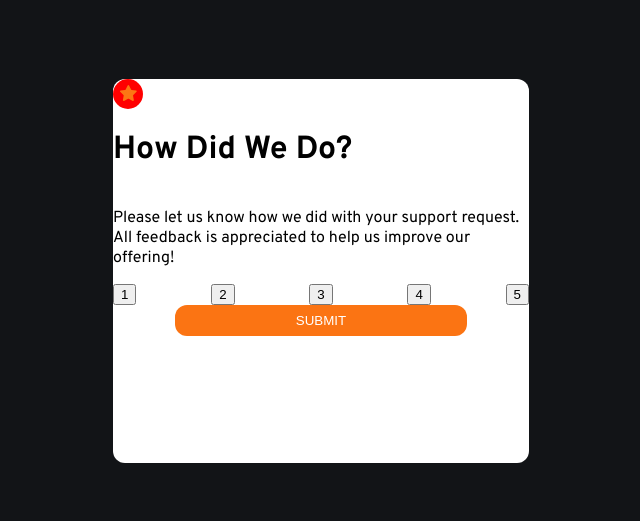
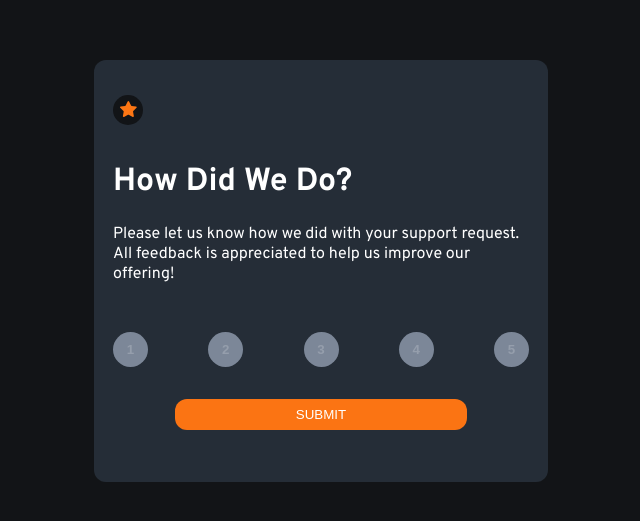
Before and after one commit to KarloDeGuzman/FrontendWork, a plain HTML site: page Interactive-Rating-Component/index.html in a window 1280 px wide. Shown: the part 129-650 px from the top of the page, without its empty margins (319-959 px from the left). Drawn offline with Linux system fonts and the light colour scheme.

Commit message:
updated styling for rating, text and icon

```diff
--- a/Interactive-Rating-Component/index.html
+++ b/Interactive-Rating-Component/index.html
@@ -1,26 +1,27 @@
 <!DOCTYPE html>
 <html lang="en">
   <head>
-    <meta charset="UTF-8">
-    <meta http-equiv="X-UA-Compatible" content="IE=edge">
-    <meta name="viewport" content="width=device-width, initial-scale=1.0">
+    <meta charset="UTF-8" />
+    <meta http-equiv="X-UA-Compatible" content="IE=edge" />
+    <meta name="viewport" content="width=device-width, initial-scale=1.0" />
     <title>Document</title>
     <script src="./script.js"></script>
-    <link rel="stylesheet" href="./styles.css">
+    <link rel="stylesheet" href="./styles.css" />
   </head>
   <body>
     <div class="card-container">
       <div class="card-component">
         <div class="header">
           <div class="star-container">
-                    <img src="./images/icon-star.svg" class="star-image"/>
+            <img src="./images/icon-star.svg" class="star-image" />
           </div>
         </div>
         <div class="description">
           <h1>How Did We Do?</h1>
           <p>
-                Please let us know how we did with your support request. All feedback is appreciated
-                to help us improve our offering!</p>
+            Please let us know how we did with your support request. All
+            feedback is appreciated to help us improve our offering!
+          </p>
         </div>
         <div class="rating">
           <button id="rating-1" class="rating-button">1</button>
@@ -28,9 +29,10 @@
           <button id="rating-3" class="rating-button">3</button>
           <button id="rating-4" class="rating-button">4</button>
           <button id="rating-5" class="rating-button">5</button>
-
         </div>
+        <div class="button-container">
           <button class="submit-button">SUBMIT</button>
+        </div>
       </div>
     </div>
   </body>
--- a/Interactive-Rating-Component/styles.css
+++ b/Interactive-Rating-Component/styles.css
@@ -1,5 +1,5 @@
 @import url('https://fonts.googleapis.com/css2?family=Overpass:wght@400;700&display=swap');
-:root{
+:root {
   --White: hsl(0, 0%, 100%);
   --LightGrey: hsl(217, 12%, 63%);
   --MediumGrey: hsl(216, 12%, 54%);
@@ -7,7 +7,8 @@
   --VeryDarkBlue: hsl(216, 12%, 8%);
   --Orange: hsl(25, 97%, 53%);
 }
-html, body {
+html,
+body {
   padding: 0;
   margin: 0;
   font-size: 16px;
@@ -28,20 +29,22 @@ body {
 }
 
 .card-component {
-    background-color: white;
+  background-color: var(--DarkBlue);
   width: 26rem;
   height: 24rem;
   border-radius: 12px;
-    display:flex;
+  display: flex;
   flex-direction: column;
+  padding: 1.2rem;
 }
 
 .star-container {
   width: 30px;
   height: 30px;
   border-radius: 50%;
-    background-color: red;
+  background-color: var(--VeryDarkBlue);
   text-align: center;
+  margin-top: 1rem;
 }
 
 .star-image {
@@ -49,19 +52,35 @@ body {
 }
 
 .description {
-    display: flex;
-    flex-direction: column;
+  color: white;
   width: 100%;
+  margin-top: 1rem;
 }
 
 .rating {
   display: flex;
   flex-direction: row;
+  align-items: center;
   justify-content: space-between;
 }
 
+.rating-button {
+  color: var(--LightGrey);
+  border-radius: 50%;
+  height: 35px;
+  width: 35px;
+  background-color: var(--MediumGrey);
+  border: none;
+  margin-top: 2rem;
+  font-weight: 700;
+}
+
+.button-container {
+  margin-top: 2rem;
+  display: flex;
+}
 .submit-button {
-    width:70%;
+  width: 70%;
   margin: 0 auto;
   background-color: var(--Orange);
   border-radius: 12px;
```
Lines whose indentation alone changed are shown as unchanged.
